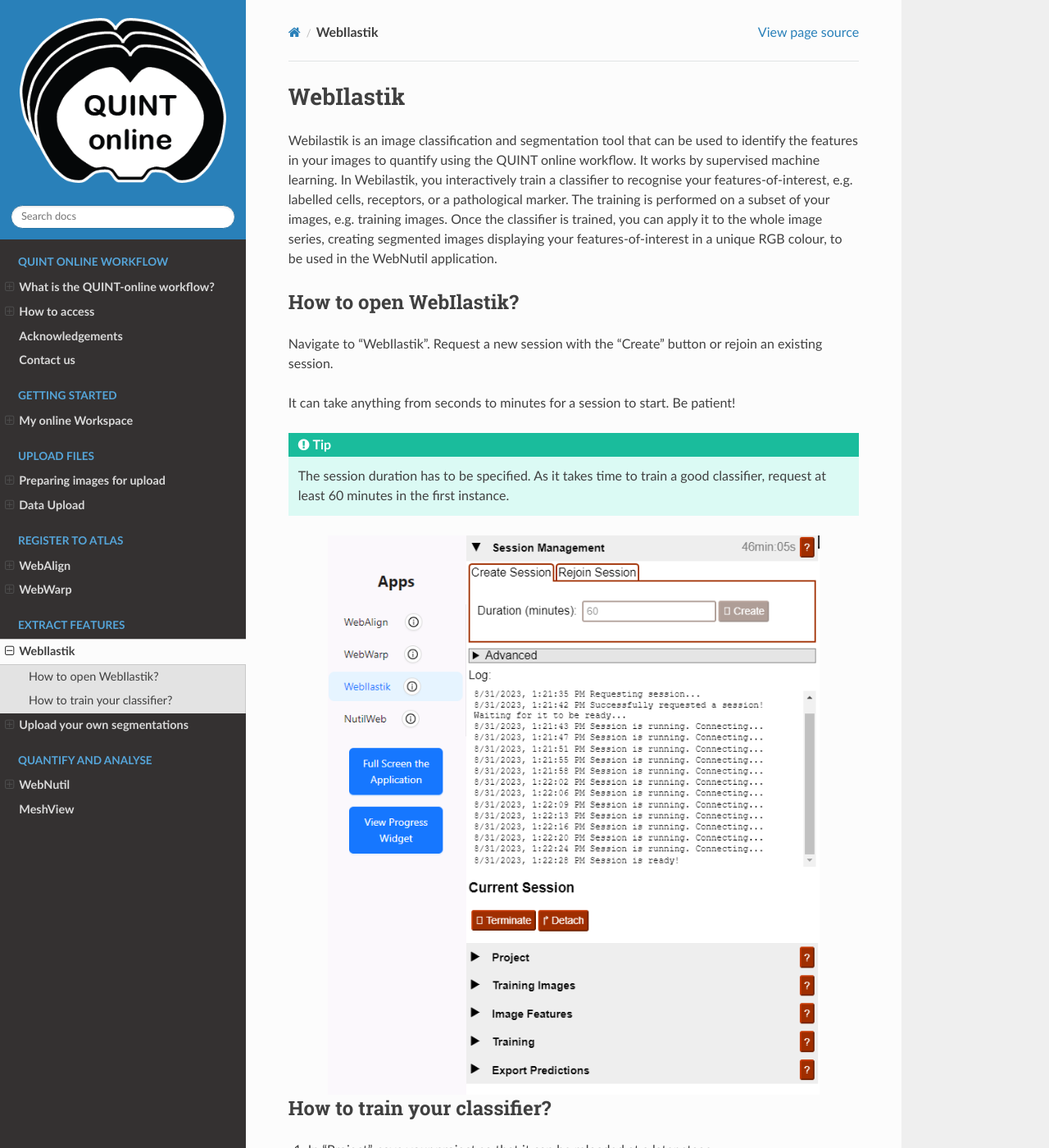
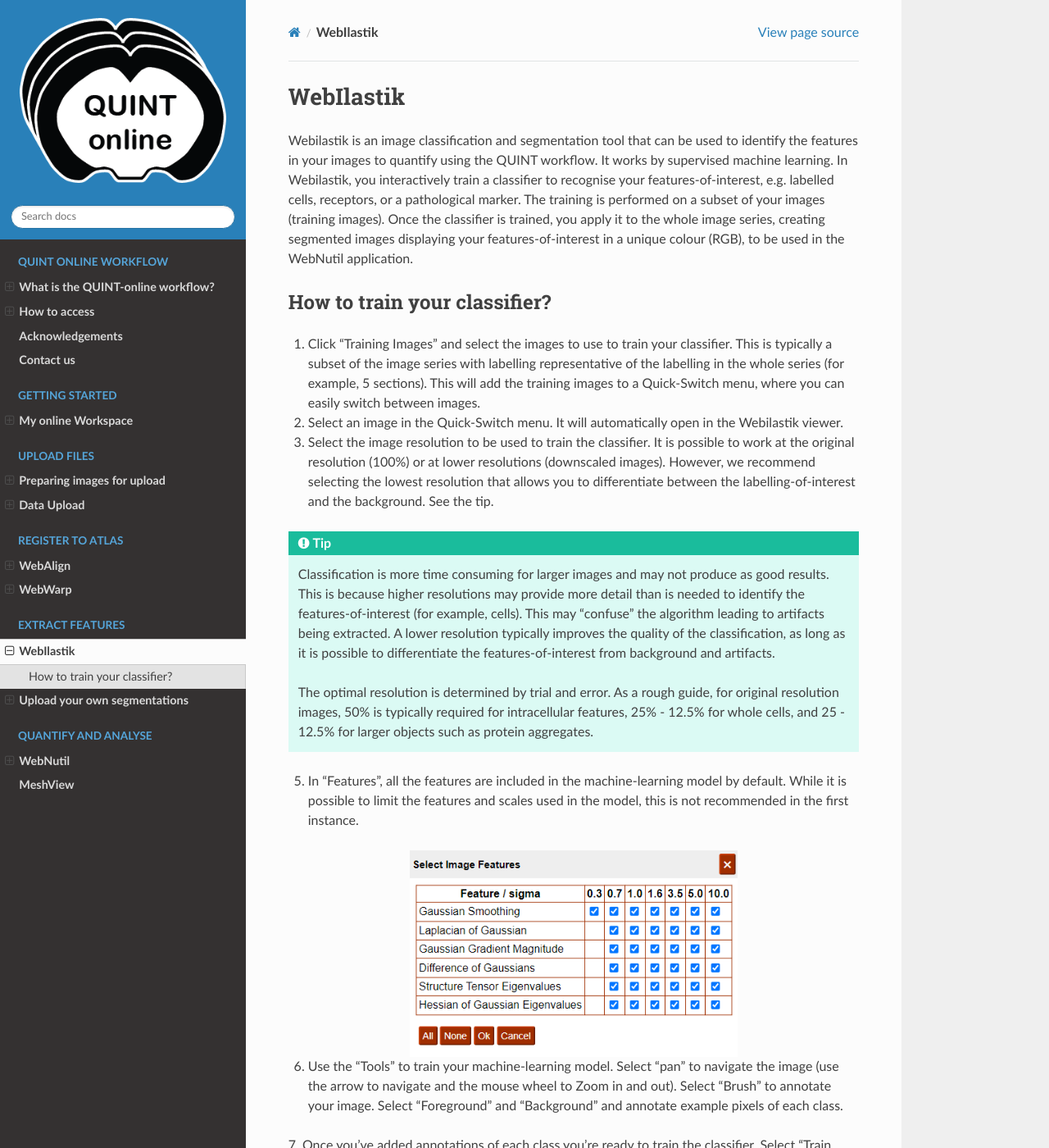
Before and after one commit to Neural-Systems-at-UIO/QUINT_webtools, a Sphinx documentation site: the page built from docs/WebIlastik.rst, in a window 1280 px wide and 1400 px high. Shown: the whole window at 82% size. Built offline with Sphinx 7.4.7 and the Read the Docs theme 3.1.0, drawn with Linux system fonts in a browser that asks for light colours; some of the changed text lies outside the part shown.

Commit message:
Update user documentation

```diff
--- a/docs/CreateBrain.rst
+++ b/docs/CreateBrain.rst
@@ -21,11 +21,12 @@
 1. In the online Workbench, create a new project, give it a name and then open the project.
 2. You are presented with an empty project. Press "Add /Edit series" to upload images series corresponding to each brain to the project. If you have images from more than one brain, upload them as separate image series (e.g. Brain 1, Brain 2, Brain 3, etc).
 3. Once the image series is visible in the project, select it to reveal series information. Press "Convert" to convert the images to the DZI format required by the tools. Depending on the size of the images, this process may take some time. The conversion process will continue if you log out, so feel free to log out and log in at a later time.
-4. Once the images are converted, select the reference atlas to use for analysis (mouse or rat) and press "Generate" to create a registration file. You are now ready to start using the tools.
+4. Once the images are converted, select the reference atlas to use for analysis (mouse or rat) and press "Generate" to create a registration file. Alternatively, it is possible to upload a registration performed using the QuickNII and VisuAlign software.
+5. You are now ready to start using the tools.
 
 .. image:: images/CreateBrain.PNG
 
-**QUINT online workflow:**
+**QUINT-online workflow:**
 
 1. **Register your images to the atlas**: use `WebAlign <https://quint-webtools.readthedocs.io/en/latest/WebAlign.html>`_ first, followed by `WebWarp <https://quint-webtools.readthedocs.io/en/latest/WebWarp.html>`_.
 2. **Extract the features to be quantified**: use `WebIlastik <https://quint-webtools.readthedocs.io/en/latest/WebIlastik.html>`_ or upload your own image segmentations created using alternative software.
--- a/docs/Requirements.rst
+++ b/docs/Requirements.rst
@@ -1,7 +1,7 @@
 **Preparing images for upload**
 ==================================
 
-The online workbench supports upload of image series of histological brain sections at high-resolution in many image formats (TIFF, JPG, PNG). The images must be named according to the QUINT file naming convention. As the first step in the workflow, add a unique identifier to each image as described below.
+The online workbench supports upload of image series of brain sections at high-resolution in many 2D image formats (TIFF, JPG, PNG). The images must be named according to the QUINT file naming convention. As the first step in the workflow, add a unique identifier to each image as described below.
 
 .. image:: images/Image_series.PNG
    :width: 300
@@ -10,9 +10,9 @@
 -------------------------------
 
 .. note::
-   Images of brain sections from one brain are analysed together in an image series. The unique IDs are used to position the histological images in the correct anatomical order in the QUINT tools.
+   Images of brain sections from one brain are analysed together in an image series. The unique IDs are used to position the images in the correct anatomical order in the QUINT tools.
 
-* To be compatible with the tools, the image files must be named with a unique ID reflecting the serial order and spacing of the sections in the brain. The format is: _sXXX with XXX representing the section number (not restricted to three digits). Choose a starting point in the brain, either the most anterior or most posterior section, and number all the sections relative to this.
+* To be compatible with the tools, the image files must be named with a unique ID reflecting the serial order and spacing of the sections in the brain. The format is: _sXXX.. with XXX.. representing the section number (not restricted to three digits). Choose a starting point in the brain, either the most anterior or most posterior section, and number all the sections with respect to this.
 * Do not use periods "." or spaces (" ") in the file name. This will not work.
 
 **Example:**
--- a/docs/WebIlastik.rst
+++ b/docs/WebIlastik.rst
@@ -1,47 +1,33 @@
 **WebIlastik**
 ================
 
-Webilastik is an image classification and segmentation tool that can be used to identify the features in your images to quantify using the QUINT online workflow. It works by supervised machine learning. In Webilastik, you interactively train a classifier to recognise your features-of-interest, e.g. labelled cells, receptors, or a pathological marker. The training is performed on a subset of your images, e.g. training images. Once the classifier is trained, you can apply it to the whole image series, creating segmented images displaying your features-of-interest in a unique RGB colour, to be used in the WebNutil application.
-
-How to open WebIlastik?
----------------------------
-Navigate to “WebIlastik”. Request a new session with the "Create" button or rejoin an existing session.
-
-It can take anything from seconds to minutes for a session to start. Be patient!
-
-.. tip:: The session duration has to be specified. As it takes time to train a good classifier, request at least 60 minutes in the first instance.
-
-.. image:: images/WebIlastik.PNG
-  :align: center
-  :width: 600
-
+Webilastik is an image classification and segmentation tool that can be used to identify the features in your images to quantify using the QUINT workflow. It works by supervised machine learning. In Webilastik, you interactively train a classifier to recognise your features-of-interest, e.g. labelled cells, receptors, or a pathological marker. The training is performed on a subset of your images (training images). Once the classifier is trained, you apply it to the whole image series, creating segmented images displaying your features-of-interest in a unique colour (RGB), to be used in the WebNutil application.
 
 How to train your classifier?
 -------------------------------------------
 
-1. In "Project", save your project so that it can be reloaded at a later stage.
-2. In "Training Images", select the images to be used to train your classifier. This is typically a subset of the image series (e.g. 5 sections) with labelling representative of the labelling in the complete series.
-3. To do this, go to "Open from Data Proxy" > "Open File Tree" > press the "folder icon" for your image series to reveal the list of images. Select a subset of the images (or all of them it there are only a few) > "Open".
-4. Select the image resolution to be used to train the classifier. It is possible to work at the original resolution (100%) or at lower resolutions (downscaled images). See the tip.
+1. Click "Training Images" and select the images to use to train your classifier. This is typically a subset of the image series with labelling representative of the labelling in the whole series (for example, 5 sections). This will add the training images to a Quick-Switch menu, where you can easily switch between images.
+2. Select an image in the Quick-Switch menu. It will automatically open in the Webilastik viewer.
+3. Select the image resolution to be used to train the classifier. It is possible to work at the original resolution (100%) or at lower resolutions (downscaled images). However, we recommend selecting the lowest resolution that allows you to differentiate between the labelling-of-interest and the background. See the tip.
 
-.. tip:: Classification is more time consuming for larger images. Images at original resolution may also provide more detail than is needed to extract your features-of-interest (e.g. cells) - a lower resolution may therefore improve the quality of the classification.
+.. tip:: Classification is more time consuming for larger images and may not produce as good results. This is because higher resolutions may provide more detail than is needed to identify the features-of-interest (for example, cells). This may "confuse" the algorithm leading to artifacts being extracted. A lower resolution typically improves the quality of the classification, as long as it is possible to differentiate the features-of-interest from background and artifacts.
 
-  The optimal resolution is determined by trial and error. As a rough guide, 100% is typically required for intracellular features, 50% - 12.5% for whole cells, and 25 - 12.5% for larger objects such as protein aggregates.
+  The optimal resolution is determined by trial and error. As a rough guide, for original resolution images, 50% is typically required for intracellular features, 25% - 12.5% for whole cells, and 25 - 12.5% for larger objects such as protein aggregates.
 
-5. In "Image Features", select all the features.
+5. In "Features", all the features are included in the machine-learning model by default. While it is possible to limit the features and scales used in the model, this is not recommended in the first instance.
 
 .. image:: images/ImageFeatures_ilastik.PNG
   :align: center
   :width: 400
 
 
-6. In "Training", use the mouse button to navigate around the image. Press "Ctrl" and the mouse wheel to Zoom in and out. Label some example pixels of each class by selecting "Foreground" or "Background", Press "Alt" to activate paint mode, and use the mouse button to label example pixels of each class. Press "Live update" to view the predictions. Continue training until you are satisfied with the predictions.
-
+6. Use the "Tools" to train your machine-learning model. Select "pan" to navigate the image (use the arrow to navigate and the mouse wheel to Zoom in and out). Select "Brush" to annotate your image. Select "Foreground" and "Background" and annotate example pixels of each class.
+7. Once you've added annotations of each class you're ready to train the classifier. Select "Train classifier" to activate the model. This will automatically display predictions on the image. Continue adding annotations and training the classifier until you are satisfied with the predictions. To inspect the classifier on a new image, use the Quick-Switch menu. It is possible to train the algorithm using multiple images.
 .. image:: images/Training.PNG
   :align: center
   :width:
 
-7. In "Export Predictions", select "Simple Segmentations". In "Input Datasets" select all the images in your image series at the resolution used to train your classifier. For "Output" select DeepZoom in PNG format (zip). Press "Start Export Jobs".
+8. Once you're happy with the classifier, press "Segment your images".
 
 .. image:: images/ilastik_output.PNG
   :align: center
```
Also changed, not shown: docs/QUINTintro_new.rst (+4 -4 lines).
